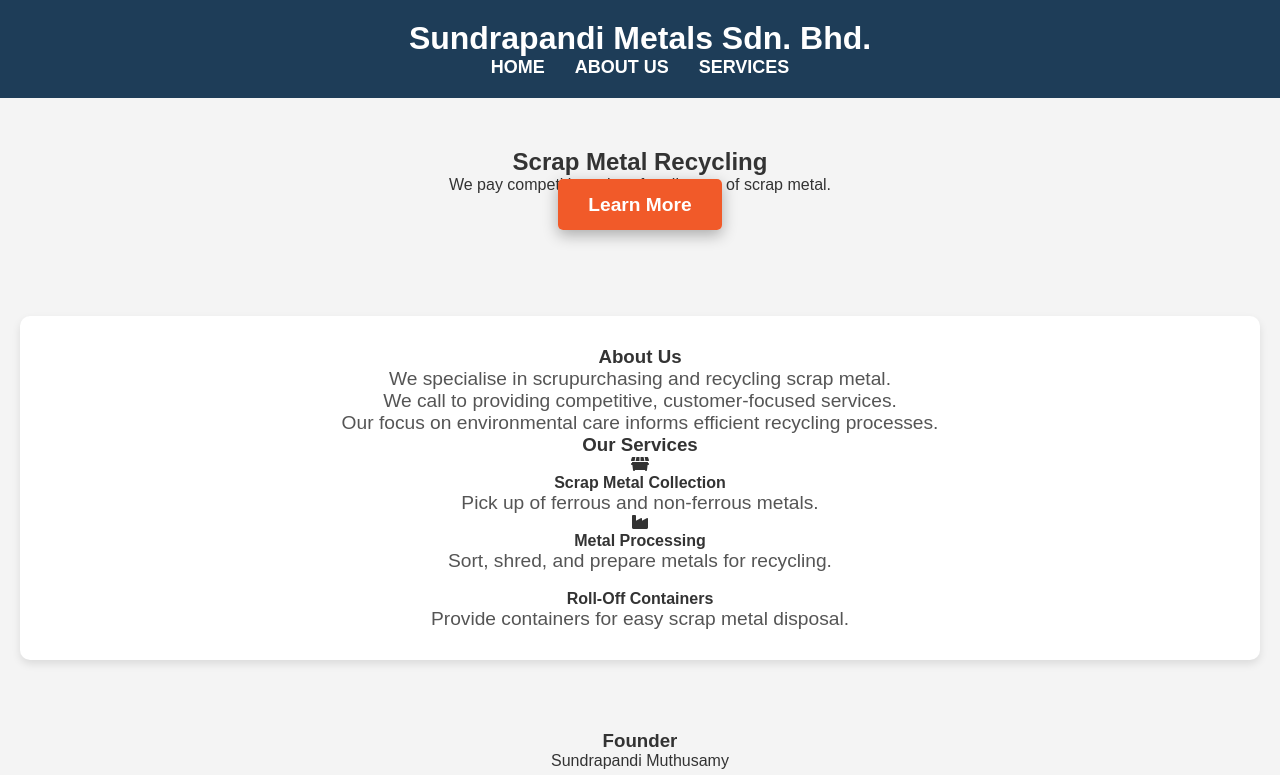
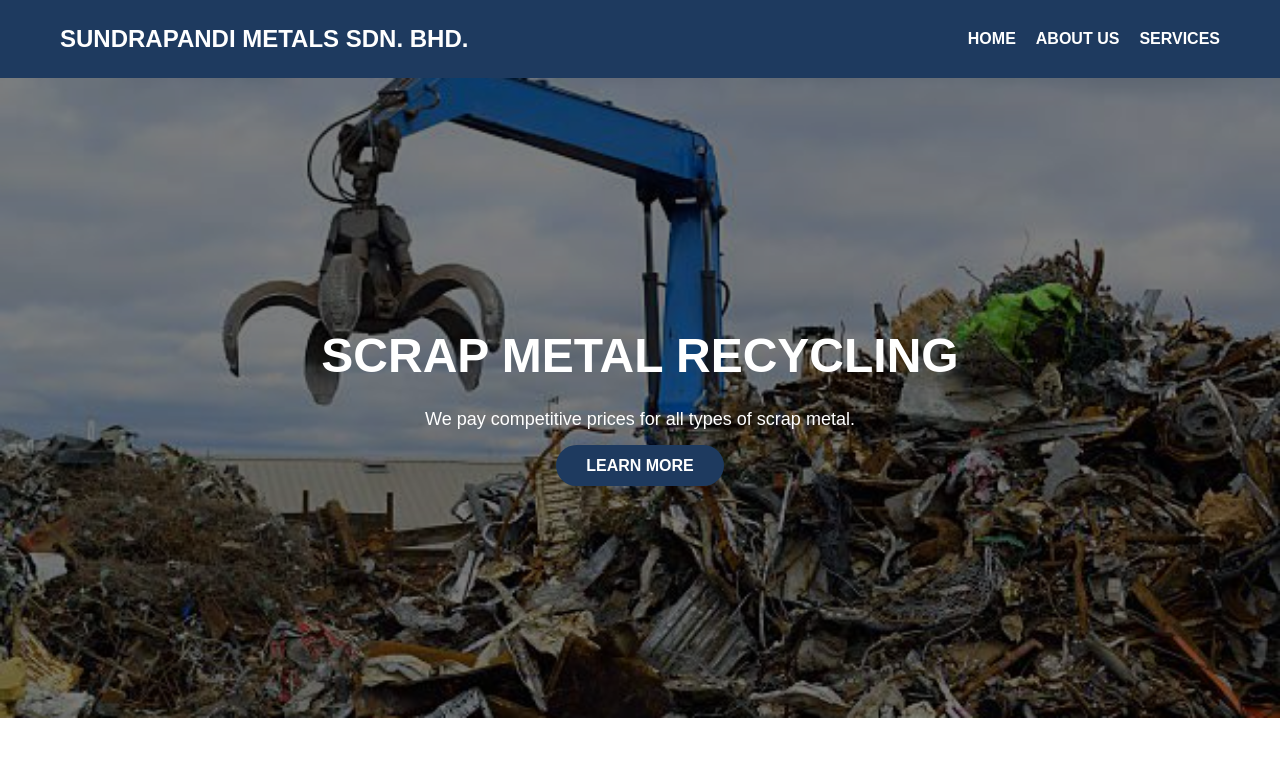
Before and after one commit to Priyasomasundram10/SundrapandiMetals, a plain HTML site: page index.html in a window 1280 px wide. Shown: the top 775 px of the page. Drawn offline with Linux system fonts and the light colour scheme; a small style sheet from the web is missing.

Commit message:
Update style.css

```diff
--- a/style.css
+++ b/style.css
@@ -1,173 +1,113 @@
-/* General Reset */
-* {
-    margin: 0;
-    padding: 0;
-    box-sizing: border-box;
+/* Reset & base */
+* { box-sizing: border-box; margin: 0; padding: 0; }
+body { font-family: Arial, sans-serif; color: #333; line-height: 1.6; }
+
+/* Containers */
+.container { max-width: 1200px; margin: 0 auto; }
+
+/* Header */
+header { background: #1E3A5F; }
+.header-container {
+  display: flex;
+  justify-content: space-between;
+  align-items: center;
+  padding: 20px;
 }
+.logo {
+  color: #fff;
+  font-size: 24px;
+  text-transform: uppercase;
+}
+.nav-links { list-style: none; display: flex; }
+.nav-links li { margin-left: 20px; }
+.nav-links a {
+  color: #fff;
+  text-decoration: none;
+  font-weight: bold;
+  text-transform: uppercase;
+}
+.nav-links a.active,
+.nav-links a:hover { text-decoration: underline; }
 
-body {
-    font-family: Arial, sans-serif;
-    background-color: #f4f4f4;
-    color: #333;
-}
-
-/* Header Navigation */
-header {
-    background-color: #1e3d58;
-    color: white;
-    padding: 20px;
-    text-align: center;
-}
-
-header nav ul {
-    list-style-type: none;
-    padding: 0;
+/* Hero */
+.hero {
+  position: relative;
+  background: url('scrap-metal-image.jpg') center/cover no-repeat;
+  height: 80vh;
   display: flex;
+  align-items: center;
   justify-content: center;
 }
-
-header nav ul li {
-    margin: 0 15px;
+.hero .overlay {
+  position: absolute; inset: 0;
+  background: rgba(0,0,0,0.5);
 }
-
-header nav ul li a {
-    color: white;
+.hero-content {
+  position: relative;
+  text-align: center;
+  color: #fff;
+  padding: 0 20px;
+}
+.hero h2 {
+  font-size: 48px;
+  text-transform: uppercase;
+  margin-bottom: 10px;
+}
+.hero p { font-size: 18px; margin-bottom: 20px; }
+.btn {
+  background: #1E3A5F;
+  color: #fff;
+  padding: 12px 30px;
+  border-radius: 30px;
   text-decoration: none;
-    font-weight: bold;
-    font-size: 18px;
   text-transform: uppercase;
-}
-
-/* Hero Section */
-#hero {
-    position: relative;
-    color: white;
-    text-align: center;
-    padding: 100px 20px;
-    background-image: url('scrap-metal-image.jpg'); /* Ensure the image path is correct */
-    background-size: cover;
-    background-position: center;
-}
-
-#hero img {
-    width: 100%;
-    height: auto;
-    opacity: 0; /* Hide the image, it's handled by background-image */
-}
-
-.hero-text {
-    position: absolute;
-    top: 30%;
-    left: 50%;
-    transform: translateX(-50%);
-    text-align: center;
-}
-
-.hero-text h1 {
-    font-size: 3em;
-    margin-bottom: 20px;
-    font-weight: bold;
-    text-shadow: 2px 2px 4px rgba(0,0,0,0.5);
-}
-
-.hero-text p {
-    font-size: 1.5em;
-    margin-bottom: 30px;
-    font-weight: 300;
-}
-
-.hero-text .btn {
-    padding: 15px 30px;
-    background-color: #f15a29;
-    color: white;
-    text-decoration: none;
-    border-radius: 5px;
-    font-weight: bold;
-    font-size: 1.2em;
-    box-shadow: 0 5px 15px rgba(0, 0, 0, 0.3);
-}
-
-.hero-text .btn:hover {
-    background-color: #e04b28;
-}
-
-/* Section Styles */
-section {
-    padding: 50px 20px;
-    text-align: center;
-    margin-bottom: 50px;
-}
-
-/* About Section */
-#about, #founder {
-    background-color: #fff;
-    border-radius: 10px;
-    box-shadow: 0 4px 8px rgba(0, 0, 0, 0.1);
-    padding: 30px;
-    margin: 20px;
-    transition: all 0.3s ease;
-}
-
-#about:hover, #founder:hover {
-    transform: translateY(-10px);
-}
-
-#about h2, #founder h2 {
-    font-size: 2.5em;
-    color: #333;
-    margin-bottom: 20px;
   font-weight: bold;
 }
 
-/* Services Section */
-#services ul {
-    list-style-type: none;
+/* About & Services */
+.about-section { padding: 60px 20px; }
+.about-container {
+  display: flex;
+  flex-wrap: wrap;
+  gap: 40px;
+}
+.about-text,
+.services { flex: 1 1 300px; }
+.about-text h3,
+.services h3,
+.founder-section h3 { font-size: 28px; margin-bottom: 20px; text-transform: uppercase; }
+.about-text p,
+.services p { font-size: 16px; margin-bottom: 15px; }
+
+/* Service Items */
+.service-item { display: flex; margin-bottom: 20px; }
+.service-item i {
+  font-size: 32px;
+  margin-right: 15px;
+  min-width: 40px;
+}
+.service-item h4 {
+  font-size: 18px;
+  margin-bottom: 5px;
 }
 
-#services ul li {
-    font-size: 1.5em;
-    margin: 10px 0;
+/* Founder Footer */
+.founder-section {
+  background: #f4f4f4;
+  padding: 40px 20px;
+  text-align: center;
+}
+.founder-section p {
+  font-size: 20px;
+  font-weight: bold;
 }
 
-/* Footer */
-footer {
-    background-color: #1e3d58;
-    color: white;
-    text-align: center;
-    padding: 10px;
+/* Founder page main */
+.founder-page { padding: 60px 20px; text-align: center; }
+.founder-page h2 { margin-bottom: 20px; font-size: 32px; }
+.founder-page p { font-size: 18px; margin-bottom: 30px; }
+
+/* Responsive */
+@media(max-width:768px) {
+  .about-container { flex-direction: column; }
 }
-
-footer p {
-    font-size: 1.1em;
-}
-
-/* Fix Alignment Issues with Flexbox */
-#about, #services {
-    display: flex;
-    justify-content: center;
-    flex-direction: column;
-    align-items: center;
-}
-
-#about p, #services p {
-    font-size: 1.2em;
-    color: #555;
-}
-
-/* Add Some Margin to Buttons */
-.btn {
-    margin-top: 20px;
-    padding: 15px 30px;
-    background-color: #f15a29;
-    color: white;
-    text-decoration: none;
-    border-radius: 5px;
-    font-weight: bold;
-    font-size: 1.2em;
-    box-shadow: 0 5px 15px rgba(0, 0, 0, 0.3);
-}
-
-/* Button Hover */
-.btn:hover {
-    background-color: #e04b28;
-}
```
Lines whose indentation alone changed are shown as unchanged.
